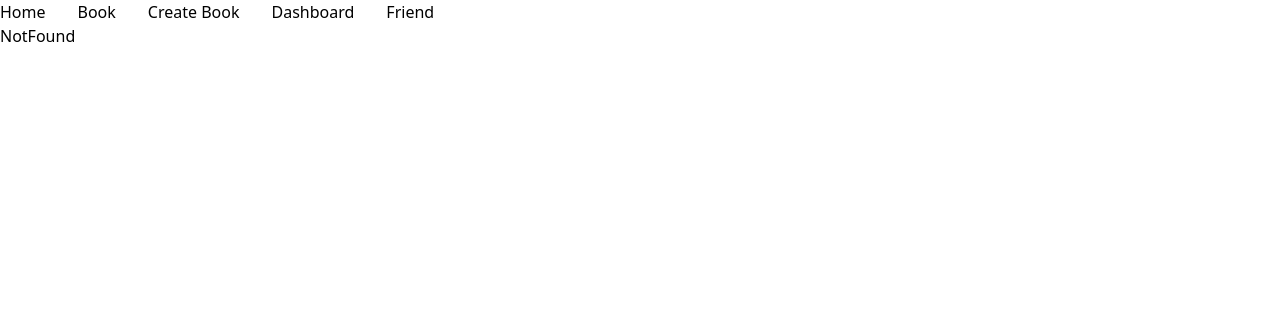
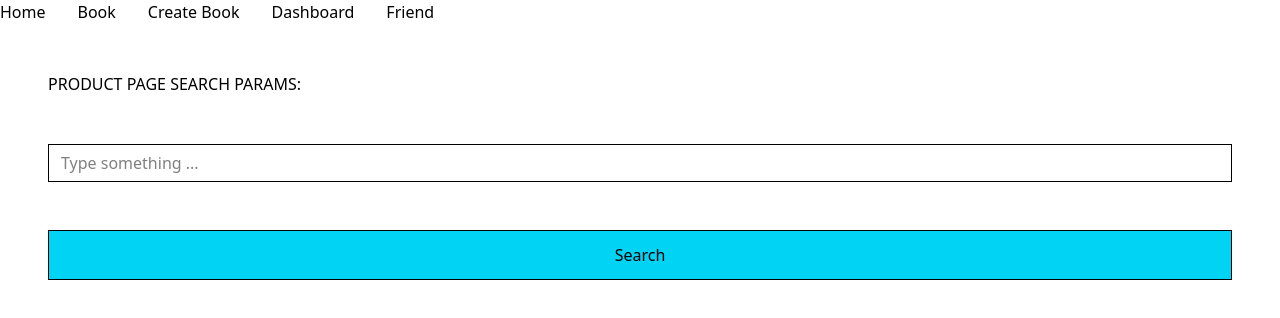
Before and after one commit to earth824/dnc01-nextjs-fetching-data, a Next.js app: page /product in a window 1280 px wide. Before the commit this address had no page. Shown: the top 318 px of the page. Built offline with nearby package versions, Linux system fonts and the light colour scheme.

Commit message:
client compoenet search params and pathname

```diff
--- /dev/null
+++ b/src/app/product/page.tsx
@@ -0,0 +1,13 @@
+import Search from '@/app/product/search';
+
+export default async function ProductPage(props: PageProps<'/product'>) {
+  const searchParams = await props.searchParams;
+  console.log(searchParams); // { search: 'fgfgfgfg' }
+  // queyy something from database with searchparams
+  return (
+    <div className="flex flex-col gap-12 p-12">
+      <h1>PRODUCT PAGE SEARCH PARAMS: </h1>
+      <Search />
+    </div>
+  );
+}
--- /dev/null
+++ b/src/app/product/search.tsx
@@ -0,0 +1,34 @@
+'use client';
+
+import { usePathname, useRouter, useSearchParams } from 'next/navigation';
+
+export default function Search() {
+  const pathname = usePathname();
+  console.log(pathname);
+  const searchParams = useSearchParams();
+  console.log(searchParams);
+  const router = useRouter();
+  return (
+    <>
+      <input
+        type="text"
+        placeholder="Type something ..."
+        className="px-3 py-1.5 w-full border outline-none"
+      />
+      <button
+        className="border bg-cyan-400 p-3"
+        onClick={() => {
+          const params = new URLSearchParams({ a: '10', b: '20' }); // ?a=10&b=20
+          params.append('c', 'hello'); // ?a=10&b=20&c=hello
+          params.append('a', '5'); // ?a=10&b=20&c=hello&a=5
+          params.set('b', '50'); // ?a=10&b=50&c=hello&a=5
+          params.delete('a'); // ?b=50&c=hello
+          console.log(params.toString());
+          router.push(`${pathname}?${params.toString()}`);
+        }}
+      >
+        Search
+      </button>
+    </>
+  );
+}
```
